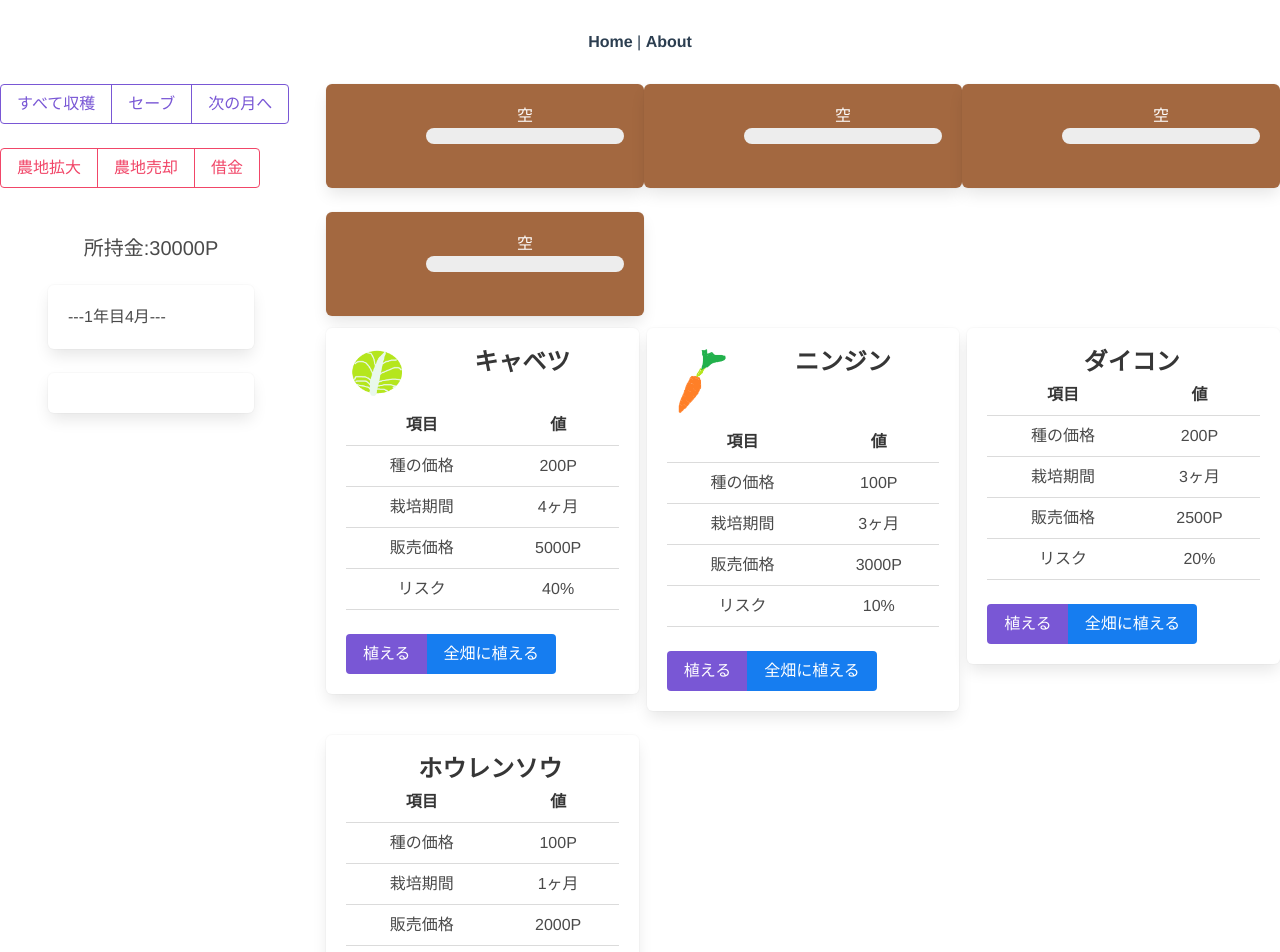
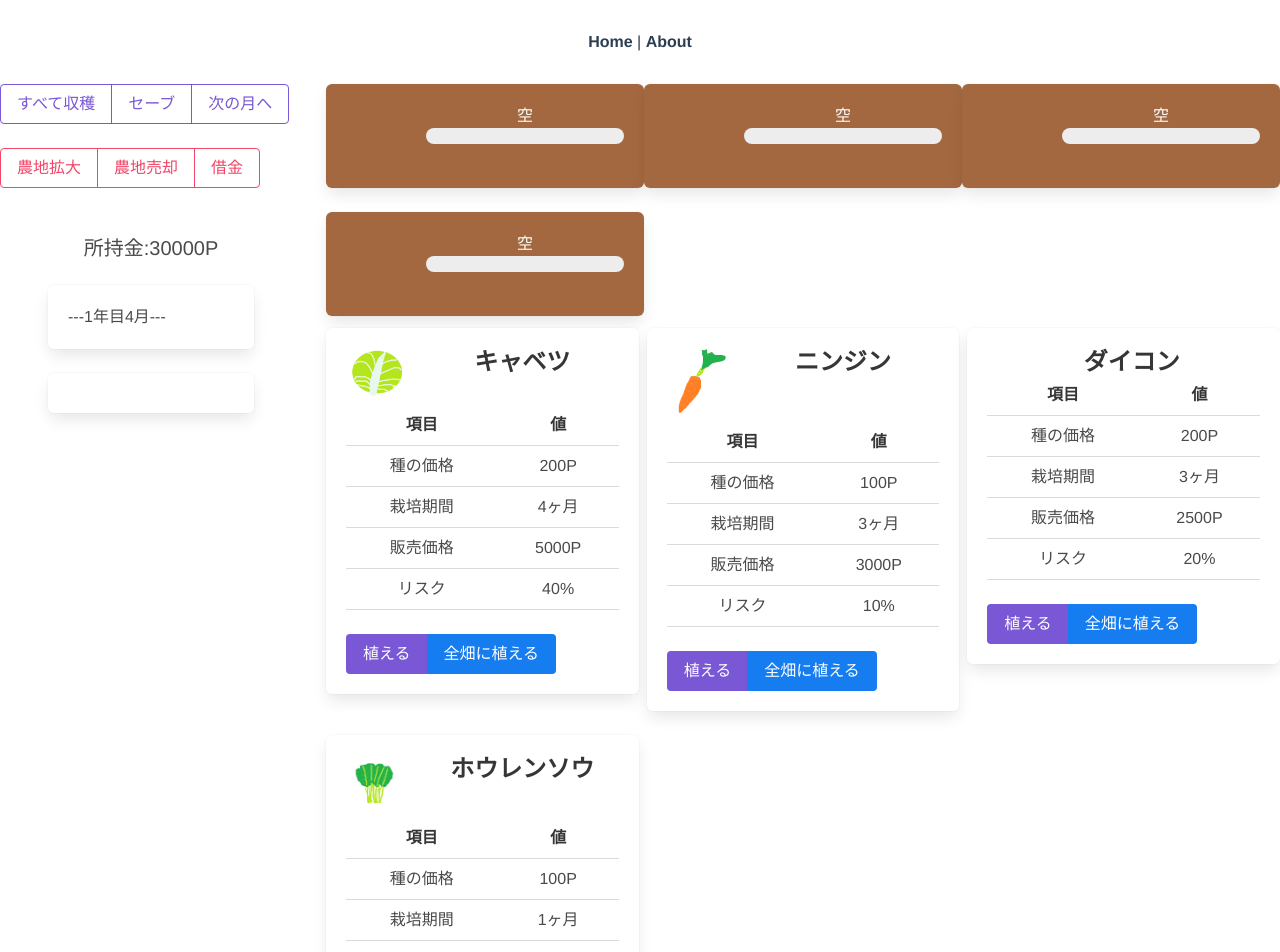
Before and after one commit to pb10001/economic-game, a Vue app in the folder frontend/: page /agriculture in a window 1280 px wide. Shown: the top 952 px of the page. Built offline with nearby package versions, Linux system fonts and the light colour scheme.

Commit message:
Add a picture

```diff
--- a/frontend/src/agriculture.ts
+++ b/frontend/src/agriculture.ts
@@ -29,7 +29,7 @@ const agriculture = {
         carrot: new Vegetable('ニンジン', [4, 5, 6, 7], 3, 0.1, 100, 3000, '/img/carrot.png'),
         onion: new Vegetable('タマネギ', [11, 12], 6, 0.2, 300, 6000, '/img/onion.png'),
         daikon: new Vegetable('ダイコン', [3, 4, 8, 9], 3, 0.2, 200, 2500),
-        spinach: new Vegetable('ホウレンソウ', [3, 4, 9, 10], 1, 0.5, 100, 2000),
+        spinach: new Vegetable('ホウレンソウ', [3, 4, 9, 10], 1, 0.5, 100, 2000, '/img/spinach.png'),
       },
       fields: [
         new FieldModel(1),
```
Also changed, not shown: frontend/public/img/spinach.png (added).
